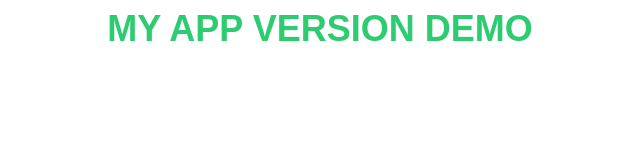
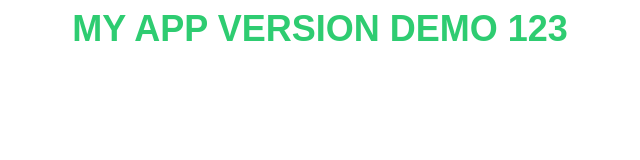
Before and after one commit to cecbrclass/argodemo, a plain HTML site: page app/index.html in a window 1280 px wide. Shown: the whole page, without its empty margins (320-960 px from the left). Drawn offline with Linux system fonts and the light colour scheme.

Commit message:
Update index.html

```diff
--- a/app/index.html
+++ b/app/index.html
@@ -1 +1 @@
-<p style="text-align:center"><span style="color:#2ecc71"><span style="font-size:36px"><span style="font-family:Arial,Helvetica,sans-serif"><strong><span style="background-color:#ffffff">MY APP VERSION DEMO </span></strong></span></span></span></p>
+<p style="text-align:center"><span style="color:#2ecc71"><span style="font-size:36px"><span style="font-family:Arial,Helvetica,sans-serif"><strong><span style="background-color:#ffffff">MY APP VERSION DEMO 123 </span></strong></span></span></span></p>
```
